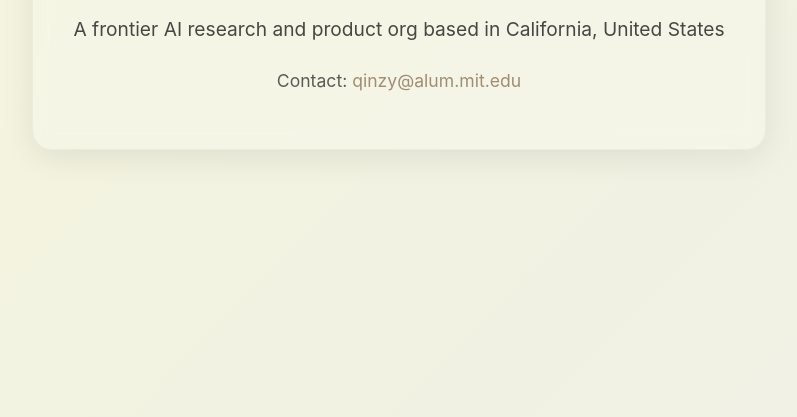
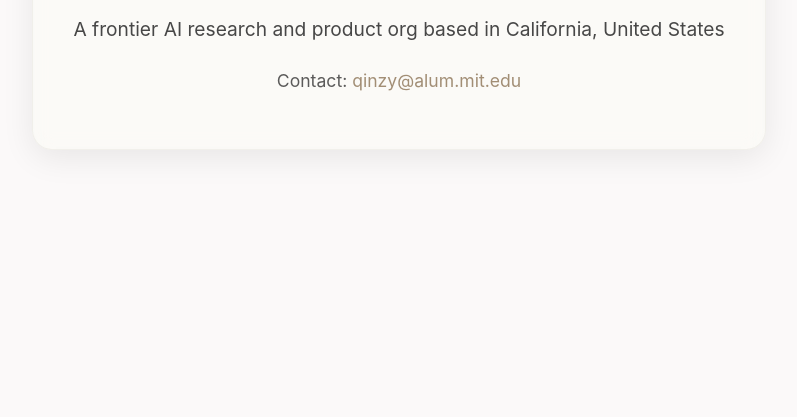
Before and after one commit to agiopen-org/agiopen-org.github.io, a plain HTML site: page index.html in a window 1280 px wide. Shown: the part 383-800 px from the top of the page, without its empty margins (241-1038 px from the left). Drawn offline with Linux system fonts and the light colour scheme.

Commit message:
Update index.html

```diff
--- a/index.html
+++ b/index.html
@@ -13,7 +13,7 @@
             display: flex;
             justify-content: center;
             align-items: center;
-            background: linear-gradient(135deg, #f5f5dc 0%, #f0f0e6 100%);
+            background: #FBF9F9;
             color: #333;
         }
 
```
